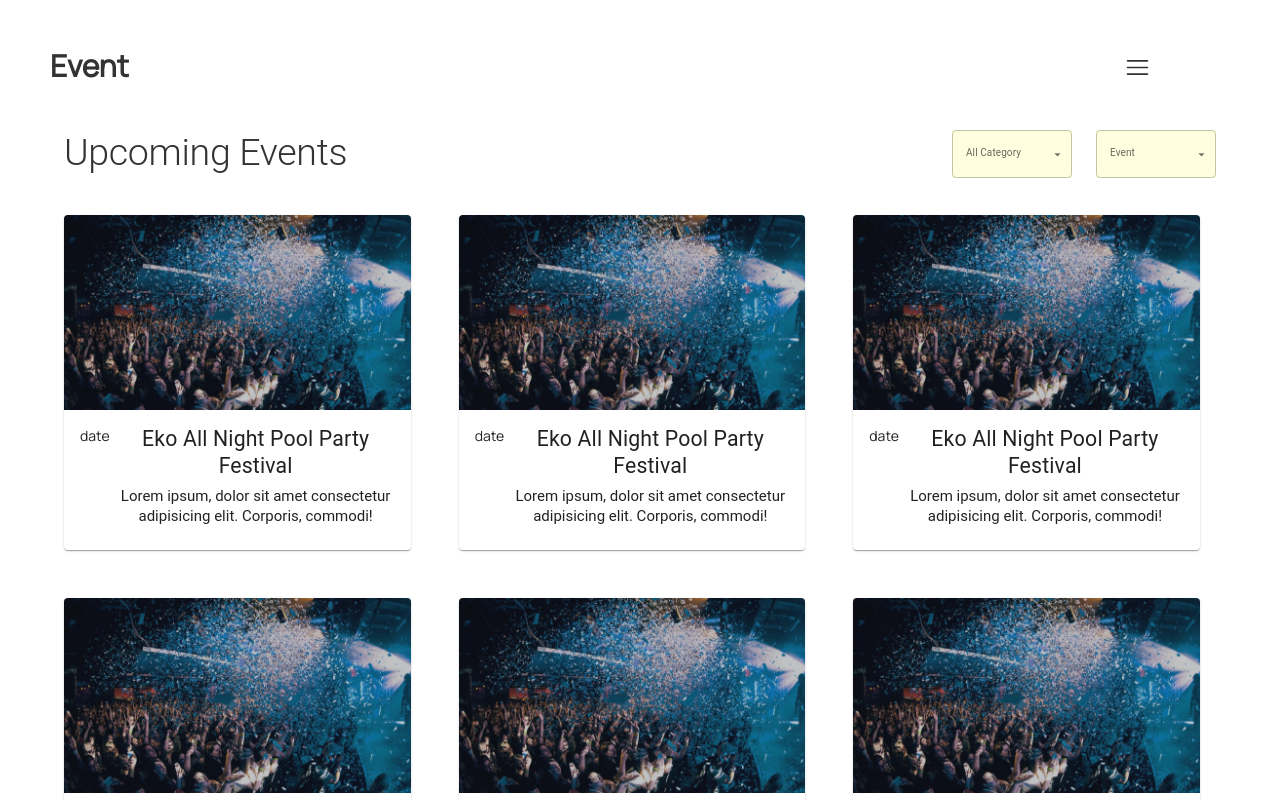
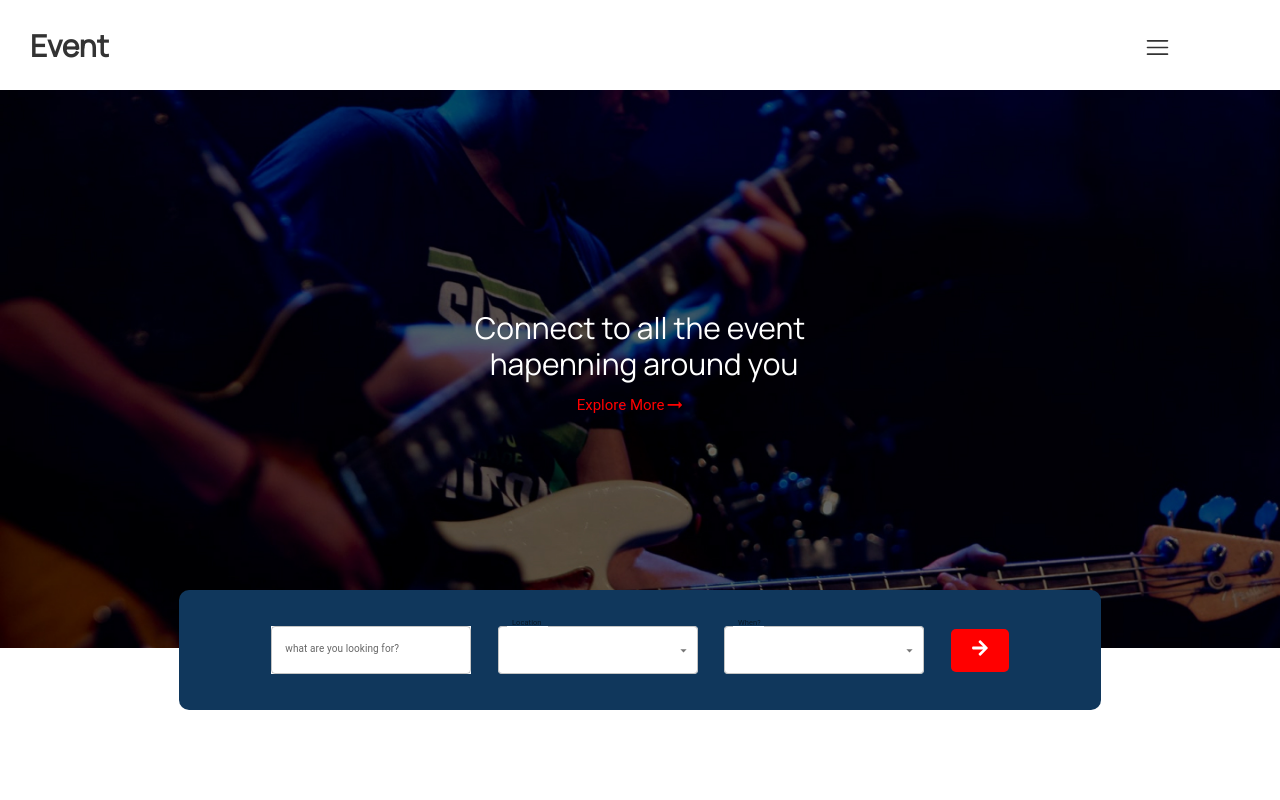
Before and after one commit to decadevs/event-booking-frontend-sq12, a React (Vite) app: page /event-page in a window 1280 px wide. Shown: the top 800 px of the page. Built offline with nearby package versions, Linux system fonts and the light colour scheme.

Commit message:
final commit

```diff
--- a/src/App.css
+++ b/src/App.css
@@ -1,9 +1,9 @@
-#root {
+/* #root {
   width: 100%;
   margin: 0 auto;
   padding: 2rem;
   text-align: center;
-}
+} */
 
   /* --primary: #10375C;
   --secondary: #FF5722;
--- a/src/components/search/index.tsx
+++ b/src/components/search/index.tsx
@@ -3,24 +3,36 @@ import styled from "styled-components";
 import Button from "../../components/Buttons/Buttons";
 import InputField from "../../components/InputField/InputField";
 import { FaArrowRight } from "react-icons/fa";
+import Box from '@mui/material/Box';
+import InputLabel from '@mui/material/InputLabel';
+import MenuItem from '@mui/material/MenuItem';
+import FormControl from '@mui/material/FormControl';
+import Select from '@mui/material/Select';
+import { width } from "@mui/system";
+
+
 
 const Main = styled.div`
   height: 120px;
   display: flex;
   margin: 20px auto;
-  width: 80%;
+  width: 90%;
   border-radius: 10px;
   justify-content: center;
   align-items: center;
   background-color: #10375c;
   @media (max-width: 768px) {
     height: 250px;
+    margin-top: 100px
   }
 `;
 
 const Form = styled.form`
   width: 80%;
   display: flex;
+  justify-content: space-between;
+  align-items: center;
+
   @media (max-width: 768px) {
     display: flex;
     flex-direction: column;
@@ -41,42 +53,65 @@ interface Event {
 
 const FormInput = () => {
 
+  // background-color: #10375c;
 
   return (
-    <Main>
-      <Form>
+       <Main>
+        <Form>
         <InputField
-          type="text"
-          name="text"
-          placeholder="Search events"
-          label="what are you looking" value={""} onChange={function (event: React.ChangeEvent<HTMLInputElement>): void {
-            throw new Error("Function not implemented.");
-          } }
-
-        />
-        <InputField
-          type="text"
-          name="location"
-          placeholder="Lagos, Nigeria"
-          options={["Lagos, Nigeria", "Delta", "Anambra"]}
+          name={""}
+          type={"text"}
+          label="what are you looking for?"
+          value={""}
+          id={""}
+          boxSx={{backgroundColor: "#fff", width: "200px"}}
+          onChange={function (event: React.ChangeEvent<HTMLInputElement>): void {
+          throw new Error("Function not implemented.");
+        } } />
+        <Box sx={{ minWidth: 200}}>
+      <FormControl fullWidth sx={{ color: 'grey'}}>
+        <InputLabel id=""  >Location</InputLabel>
+        <Select
+          labelId=""
+          id=""
+          value={location}
           label="Location"
-
-        />
-        <InputField
-          type="date"
-          name="date"
-          options={["Any date", "Today", "Tomorrow", "This week"]}
+          onChange={()=>{}}
+          placeholder="Location"
+          style={{backgroundColor:'white'}}
+        >
+          <MenuItem value={"Lagos"}>Lagos, Nigeria</MenuItem>
+          <MenuItem value={"Abuja"}>Abuja, Nigeria</MenuItem>
+          <MenuItem value={"Kano"}>Kano, Nigeria</MenuItem>
+        </Select>
+      </FormControl>
+    </Box>
+    <Box sx={{ minWidth: 200, }}>
+      <FormControl fullWidth sx={{}}>
+        <InputLabel id="">When?</InputLabel>
+        <Select
+          labelId=""
+          id=""
+          value="when"
           label="When"
-
-        />
+          onChange={()=>{}}
+          style={{backgroundColor:'white'}}
+        >
+          <MenuItem value="today">Today</MenuItem>
+          <MenuItem value="Tomorrow">Tomorrow</MenuItem>
+          <MenuItem value="">Next Tomorrow</MenuItem>
+        </Select>
+      </FormControl>
+    </Box>
         <Button
-
+          style={{ backgroundColor: "red" }}
           styleType="secondary"
-          content={<FaArrowRight style={{ color: "#fff", fontSize: "18px" }} />} height={""} width={""} onClick={function (): void {
+          content={<FaArrowRight style={{ color: "#fff", fontSize: "18px",}} />} height={""} width={""} onClick={function (): void {
             throw new Error("Function not implemented.");
           } }        />
-      </Form>
-    </Main>
+          </Form>
+         </Main>
+
   );
 };
 
--- a/src/pages/eventPage/Hero.tsx
+++ b/src/pages/eventPage/Hero.tsx
@@ -1,8 +1,10 @@
 import React, { useState } from 'react'
-import {Typography, Card, CardMedia, Grid, Link, Toolbar, Container, AppBar, CardContent, Stack, Box, Button} from '@mui/material'
+import {Typography, Card, IconButton, CardMedia, Grid, Link, Toolbar, Container, AppBar, CardContent, Stack, Box, Button} from '@mui/material'
 import {PhotoCamera} from '@mui/icons-material'
 import TopBar from './TopBar'
 import eventPageData from './eventPage'
+import FormInput from '../../components/search'
+import ArrowRightAltIcon from '@mui/icons-material/ArrowRightAlt';
 
 
 
@@ -16,20 +18,41 @@ export const Hero = () => {
     setVisible(prev => prev + 3)
   }
 
+  return (
+       <main >
+
+      <Box position='relative' display={'flex'} justifyContent='center' alignItems={'center'}>
+        <img style={{width:'100%', height:'100%'}} src='src/assets/eventImg.jpg'/>
+        <Box position='absolute' width={'80%'}  top='86%'>
+          {<FormInput/>}
+        </Box>
+        <Box position='absolute'>
+          <Typography  color='white' variant='h3' left='0' right='0'> <span style={{width:'100px'}}>Connect to all the event</span> <br/> <span style={{marginLeft:'15px'}}>hapenning around you </span> </Typography>
+          <Box display='flex'>
+
+          <IconButton size='large' aria-label='arrow right' sx={{color:'red', marginLeft:'90px'}}>
+          <Typography variant='h5'>Explore More</Typography>
+            <ArrowRightAltIcon fontSize='large'/>
+          </IconButton>
+        </Box>
+
+      </Box>
+
+      </Box>
+
+      <Box ml='90px'><TopBar/></Box>
 
 
-  return (
-    <main>
-      <Container maxWidth='lg'>
-      <TopBar/>
-        <Grid container spacing={4} marginTop="5px">
+    <Box sx={{marginLeft:'80px',}}>
+
+        <Grid container rowSpacing={5} marginTop="5px" columnSpacing={3} >
 
             {data.slice(0, visible).map((items) => (
-                <Grid item xs={12} sm={6} md={4} key={items.id}>
+                <Grid item xs={12} sm={6} md={4} key={items.id} >
                     <Link href='event/eventId' style={{textDecoration:'none'}}>
-                <Card sx={{md:{width:'40px'}}}>
+                <Card style={{width:'330px'}} >
                   <CardMedia sx={{pt:'56.25%', height:140}} image={`${items.img}`} title='Image title'/>
-                  <CardContent sx={{flexGrow: 1}}>
+                  <CardContent>
                     <Stack direction='row'>
                          <Box mr='7px'>date</Box>
                          <Stack direction='column' >
@@ -45,11 +68,14 @@ export const Hero = () => {
             ))}
         </Grid>
 
-        <Button onClick={handleClick} variant='contained' style={{backgroundColor: 'orangered', height:'50px', marginTop:'40px', marginBottom:'40px', width:'180px', fontSize:'12px'}}> Load More Events </Button>
+        <Button  onClick={handleClick} variant='contained' style={{  backgroundColor: 'orangered', height:'50px', marginTop:'40px', marginBottom:'40px', marginLeft:'40%', width:'180px', fontSize:'12px'}}> Load More Events </Button>
 
-      </Container>
+      </Box>
+
 
 
     </main>
+
+
   )
 }
--- a/src/pages/eventPage/TopBar.tsx
+++ b/src/pages/eventPage/TopBar.tsx
@@ -3,19 +3,20 @@ import React from 'react'
 import MinimalSelect from './CategoryButton'
 import Event from './EventButton'
 
+
 const TopBar = () => {
+
   return (
-    <Box>
-      <Box  mt='20px'>
-        <Stack direction='row' spacing={2} justifyContent='space-between'>
-        <Typography variant='h2'> Upcoming Events </Typography>
-        <Stack direction='row' spacing={3} marginTop='2'>
+
+      <Box sx={{marginTop:'300px'}}>
+        <Box display='flex' sx={{xs:{display:'flex'}}}>
+        <Typography variant='h2' marginRight='48.5%'> Upcoming Events </Typography>
+        <Box display='flex' marginTop='2' sx={{gap:'30px'}}>
            <MinimalSelect/>
-           <Event/>
-        </Stack>
-        </Stack>
+           <Event />
+        </Box>
+        </Box>
       </Box>
-    </Box>
   )
 }
 
```
